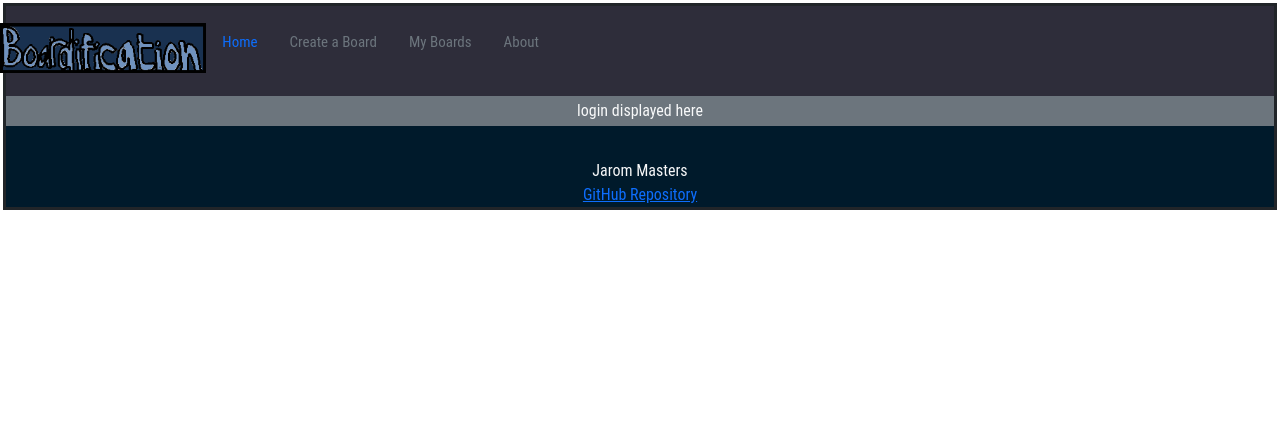
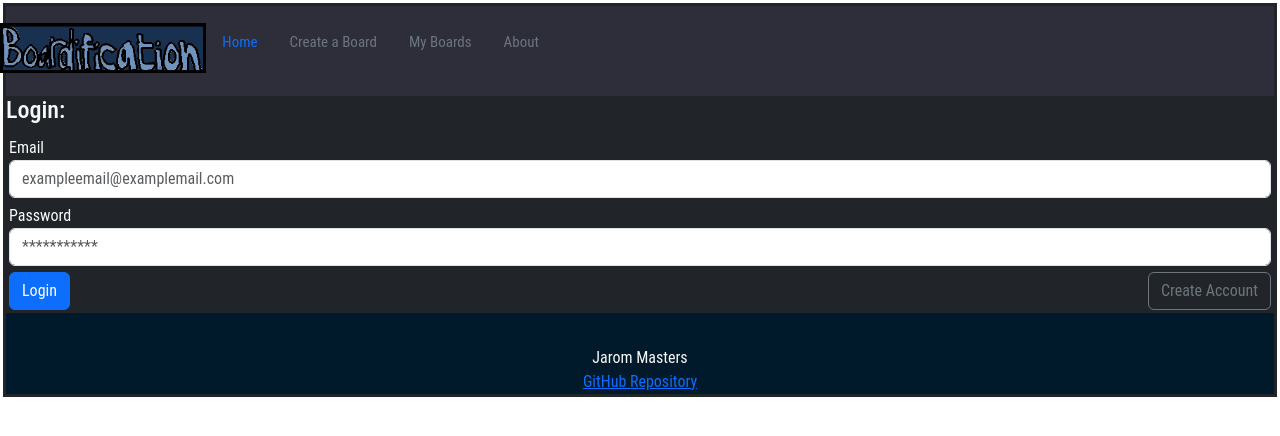
Before and after one commit to jarommasters-max/boardification, a React (Vite) app: page / in a window 1280 px wide. Shown: the top 436 px of the page. Built offline with nearby package versions, Linux system fonts and the light colour scheme.

Commit message:
Added login component

```diff
--- a/src/login/login.jsx
+++ b/src/login/login.jsx
@@ -2,8 +2,22 @@ import React from 'react';
 
 export function Login() {
   return (
-    <main className="container-fluid bg-secondary text-center">
-      <div>login displayed here</div>
+    <main>
+        <h4>Login:</h4>
+        <form method="get" action="myboards.html">
+            <div>
+                <span>Email</span>
+                <input class="form-control" type="text" placeholder="exampleemail@examplemail.com"/>
+            </div>
+            <div>
+                <span>Password</span>
+                <input class="form-control" type="test" placeholder="***********"/>
+            </div>
+            <div class="buttons">
+            <button type="submit" class="btn btn-primary">Login</button>
+            <button type="submit" class="btn btn-outline-secondary">Create Account</button>
+            </div>
+        </form>
     </main>
   );
 }
```
